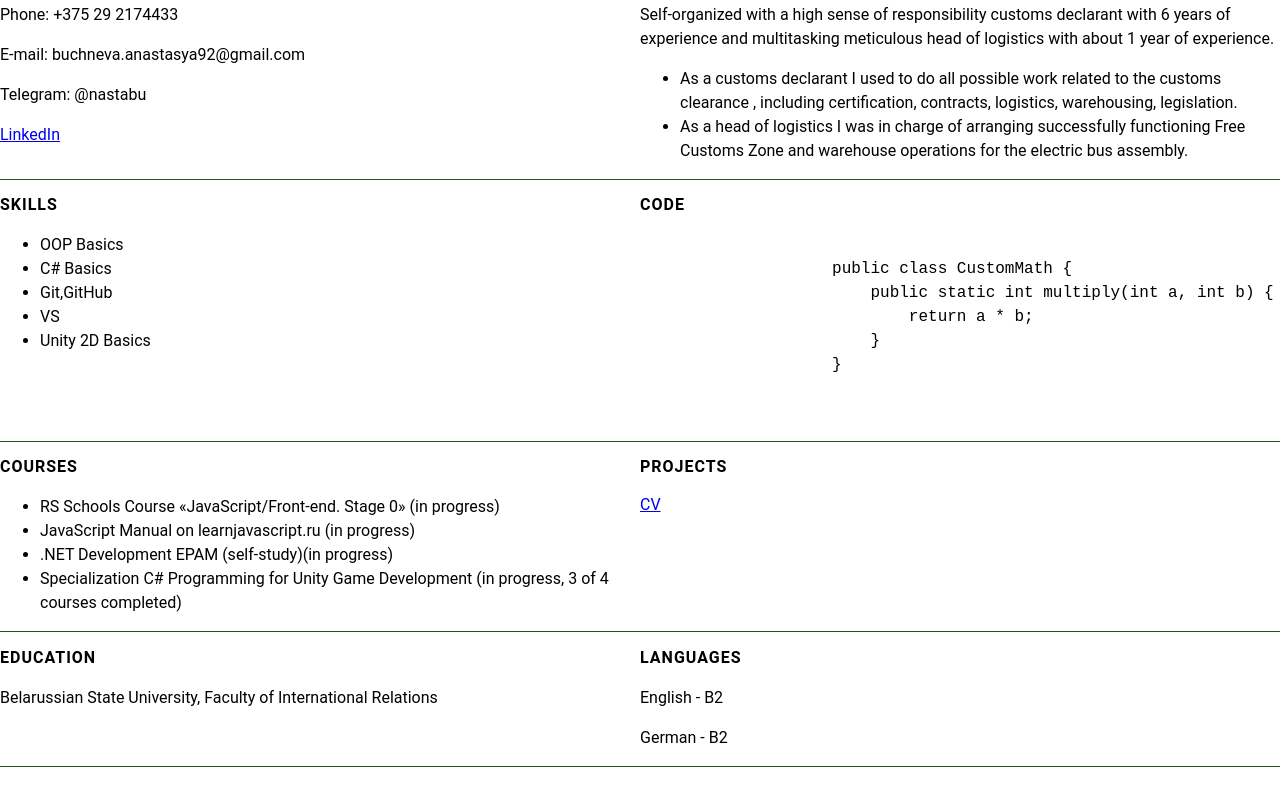
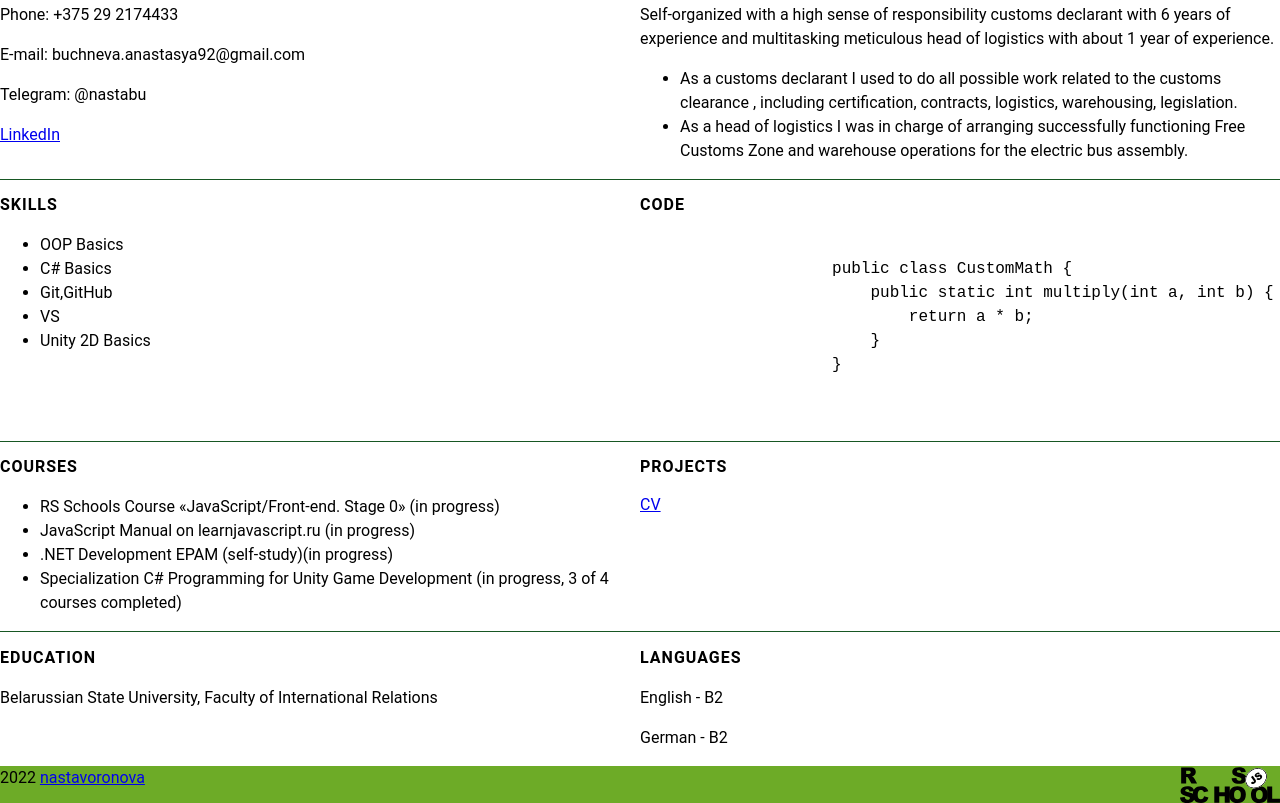
Before and after one commit to voronovanasta/rsschool-cv, a plain HTML site: page index.html in a window 1280 px wide. Shown: the part 399-1202 px from the top of the page. Before the commit the page ends 1166 px from the top, so only its background shows below. Drawn offline with Linux system fonts and the light colour scheme; a web font is replaced by a local one.

Commit message:
feat: add footer with photo

```diff
--- a/css/style.css
+++ b/css/style.css
@@ -8,6 +8,12 @@
     src: url("assets/fonts/Roboto/RobotoRegular.ttf");
     font-weight: 300;
   }
+
+  @media (max-width: 768px) {
+    .section {
+      width: 100%;
+    }
+}
 
 body {
     margin:0;
@@ -96,8 +102,15 @@ html {
     color: brown;
 }
 
-@media (max-width: 768px) {
-    .section {
-      width: 100%;
-    }
+footer {
+    background-color: #6DAB27;
 }
+
+.logo {
+    float:right;
+}
+
+#education,
+#languages {
+    border-bottom: none;
+}
--- a/index.html
+++ b/index.html
@@ -31,8 +31,6 @@
                 <img class="photo" src="assets/img/photo.JPG" width="200" height=auto alt="my photo">
                 <h1 class="section-title my-photo">Anastasiya Voronova</h1>
                 <p class="profession">Junior Front-end Developer</p>
-
-
             </section>
             <section class="section" id="contacts">
                 <h2 class="section-title">Contacts</h2>
@@ -96,9 +94,11 @@
         </div>
     </main>
     <footer class="footer">
-        <div class="container"></div>
+        <div class="container">
+            <img class="logo" src="assets/img/rs_school_js.svg" alt="logo" width="100" height="auto">
+            <span>2022</span>
+            <span><a href="https://github.com/voronovanasta">nastavoronova</a></span>
+        </div>
     </footer>
-
-
 </body>
 </html>
```
Also changed, not shown: assets/img/rs_school_js.svg (added).
